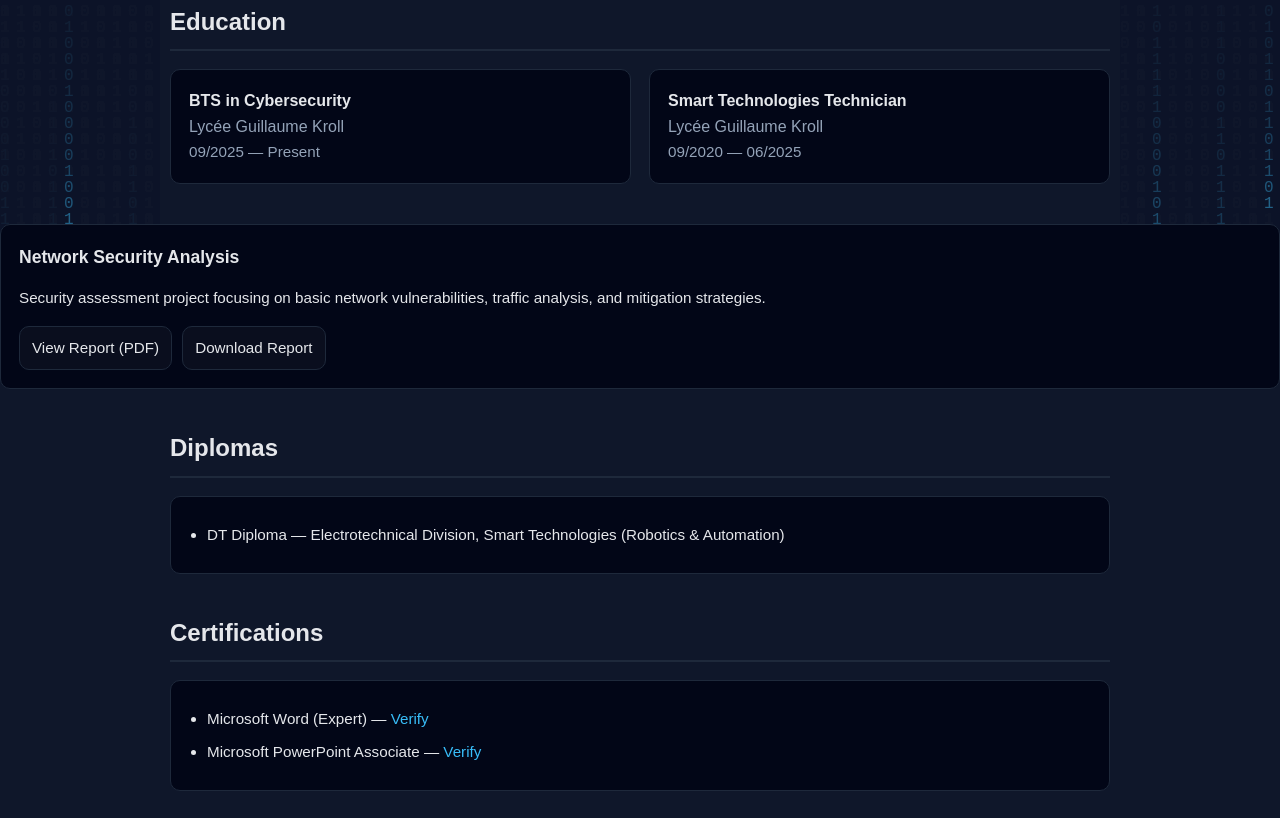
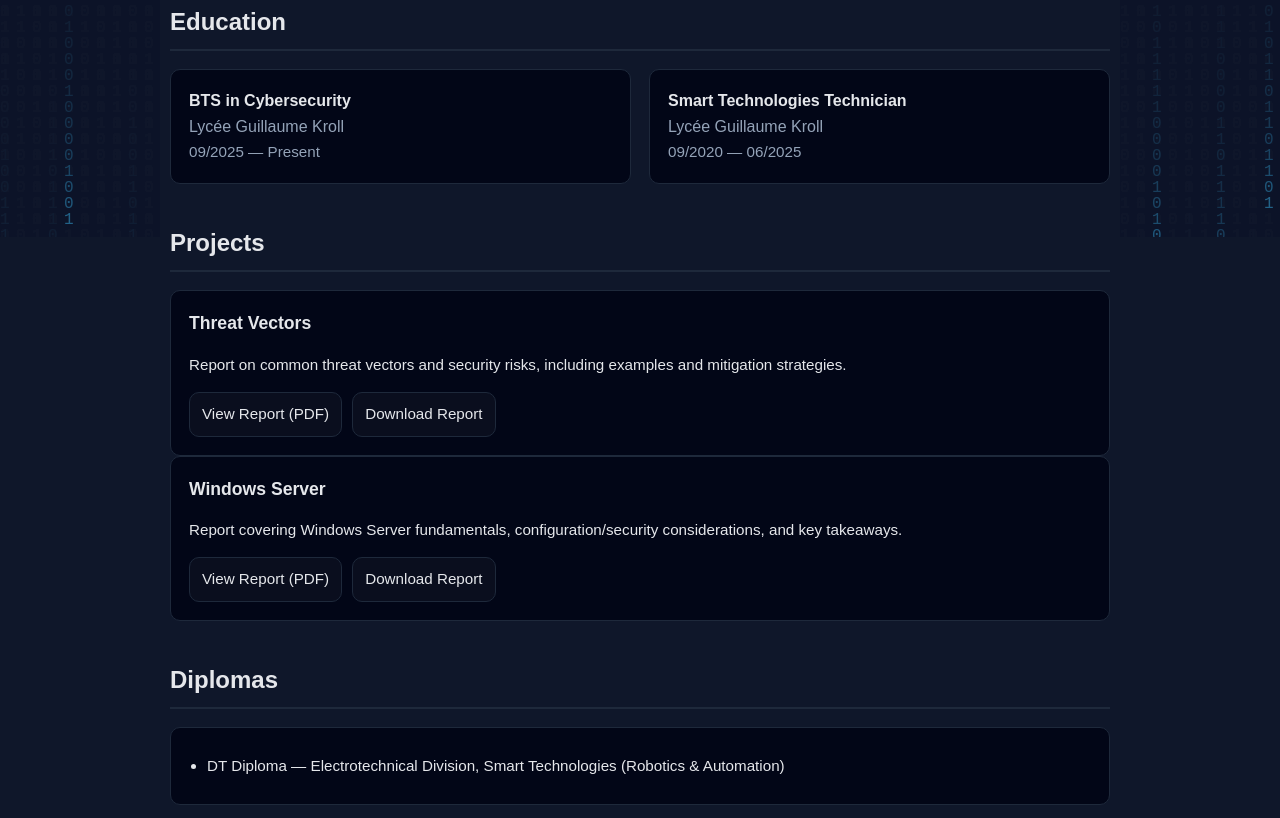
Before and after one commit to Bequit4/Bequita.github.io, a plain HTML site: page index.html in a window 1280 px wide. Shown: the part 563-1381 px from the top of the page. Drawn offline with Linux system fonts and the light colour scheme.

Commit message:
troubleshooting

```diff
--- a/index.html
+++ b/index.html
@@ -274,23 +274,33 @@
   </div>
 </section>
 
-<div class="card">
-  <div class="project-title">Network Security Analysis</div>
+<section id="projects">
+  <h2>Projects</h2>
 
-  <p class="small">
-    Security assessment project focusing on basic network vulnerabilities,
-    traffic analysis, and mitigation strategies.
-  </p>
+  <div class="card">
+    <div class="project-title">Threat Vectors</div>
+    <p class="small">
+      Report on common threat vectors and security risks, including examples and mitigation strategies.
+    </p>
+    <div class="btnrow">
+      <a class="btn" href="assets/reports/Threat%20Vectors.pdf" target="_blank" rel="noopener">View Report (PDF)</a>
+      <a class="btn" href="assets/reports/Threat%20Vectors.pdf" download>Download Report</a>
+    </div>
+  </div>
 
-  <div class="btnrow">
-    <a class="btn" href="assets/reports/Threat Vectors" target="_blank">
-      View Report (PDF)
-    </a>
-    <a class="btn" href="assets/reports/Windows Server" download>
-      Download Report
-    </a>
+  <div class="card">
+    <div class="project-title">Windows Server</div>
+    <p class="small">
+      Report covering Windows Server fundamentals, configuration/security considerations, and key takeaways.
+    </p>
+    <div class="btnrow">
+      <a class="btn" href="assets/reports/Windows%20Server.pdf" target="_blank" rel="noopener">View Report (PDF)</a>
+      <a class="btn" href="assets/reports/Windows%20Server.pdf" download>Download Report</a>
+    </div>
   </div>
-</div>
+
+</section>
+
 
 
 <section id="diplomas">
```
